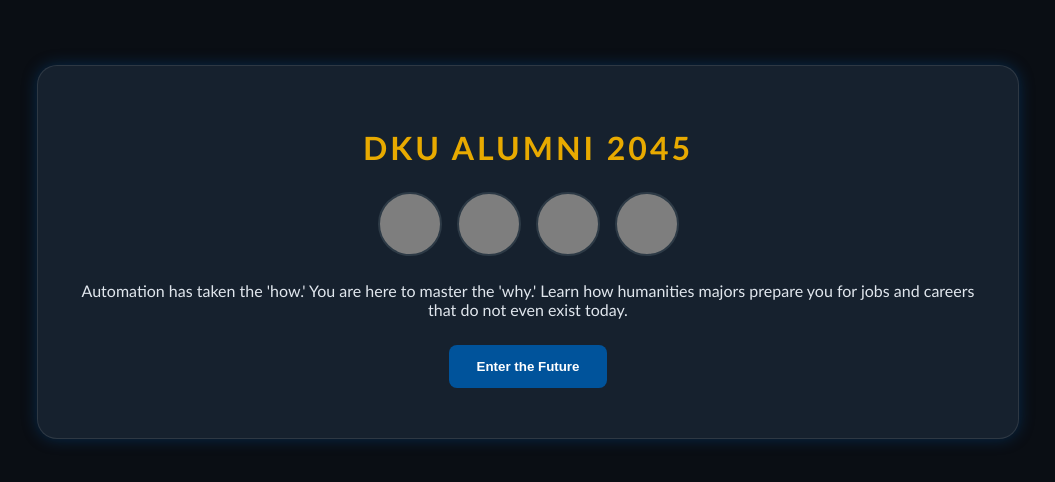
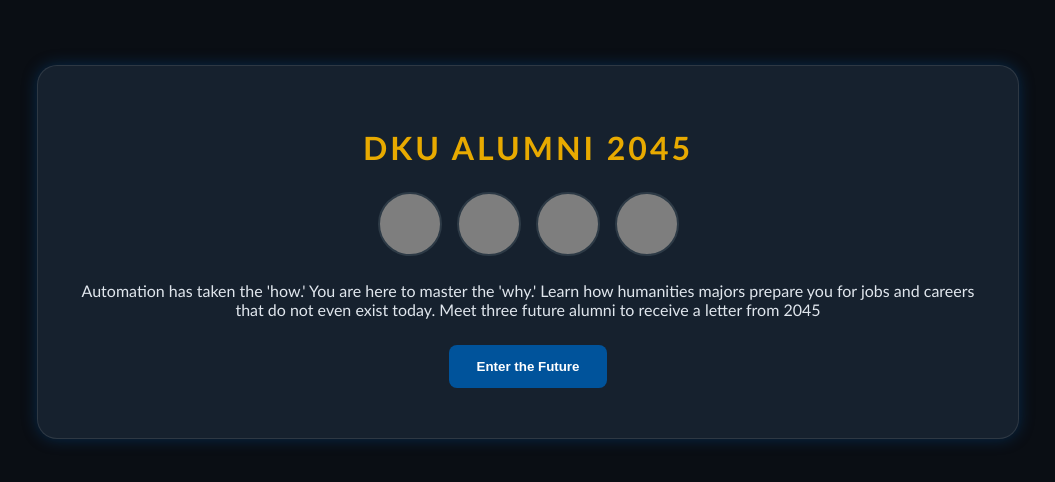
Before and after one commit to jamesmiller940/future-alumni, a plain HTML site: page index.html in a window 1280 px wide. Shown: the part 148-630 px from the top of the page, without its empty margins (112-1167 px from the left). Drawn offline with Linux system fonts and the light colour scheme; grey boxes are pictures that could not be loaded.

Commit message:
Update index.html

```diff
--- a/index.html
+++ b/index.html
@@ -96,7 +96,7 @@
             <div class="preview-icon" style="background-position: 75% 0%;"></div>
             <div class="preview-icon" style="background-position: 25% 25%;"></div>
         </div>
-        <p>Automation has taken the 'how.' You are here to master the 'why.' Learn how humanities majors prepare you for jobs and careers that do not even exist today.</p>
+        <p>Automation has taken the 'how.' You are here to master the 'why.' Learn how humanities majors prepare you for jobs and careers that do not even exist today. Meet three future alumni to receive a letter from 2045</p>
         <button class="btn" onclick="startGame()">Enter the Future</button>
     </div>
 
```
